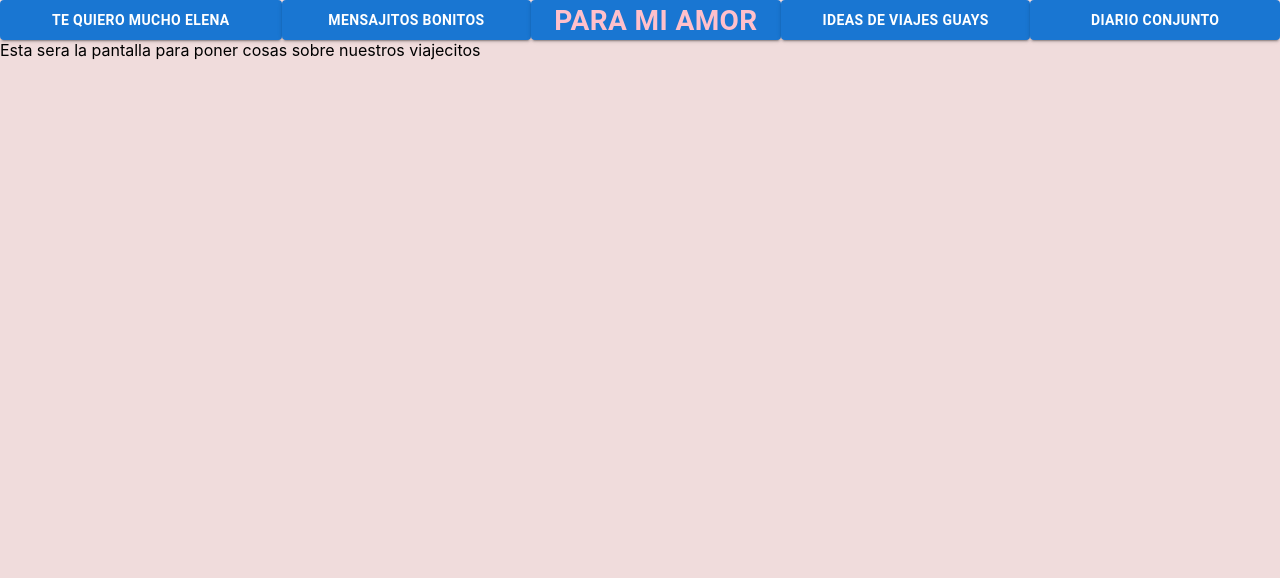
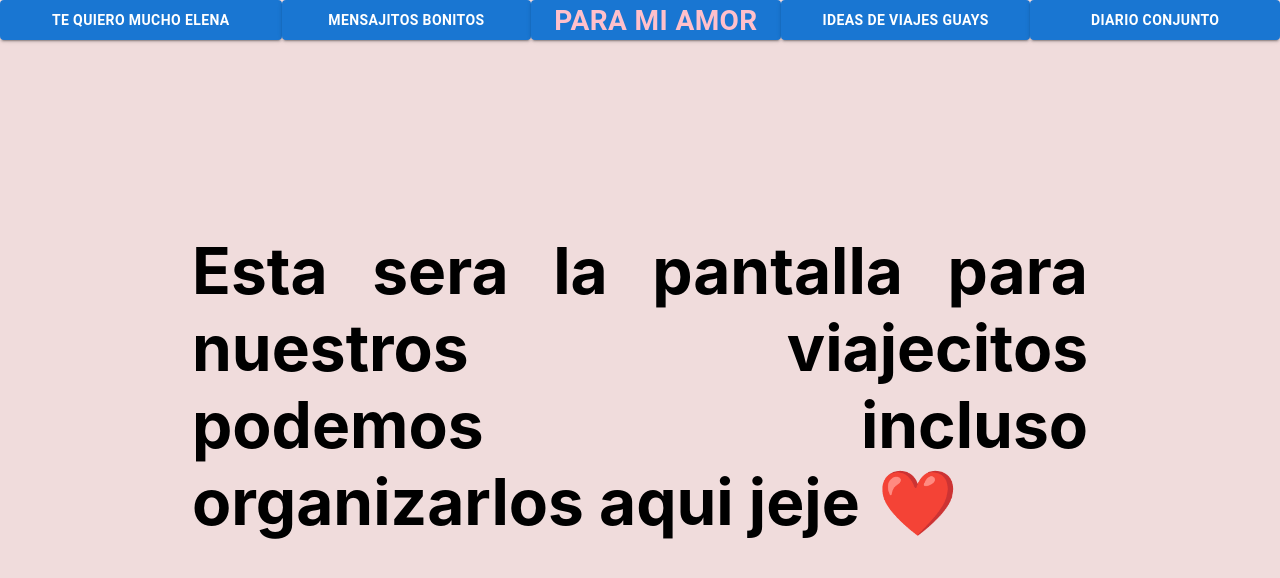
Before and after one commit to Churly01/Churly01.github.io, a React (Create React App) app: page /viajes in a window 1280 px wide. Shown: the top 578 px of the page. Built offline with nearby package versions, Linux system fonts and the light colour scheme.

Commit message:
Add new messages to screens

```diff
--- a/src/screens/DiaryScreen.js
+++ b/src/screens/DiaryScreen.js
@@ -1,8 +1,11 @@
 const DiaryScreen = () => {
   return (
-    <div>
-      Esta sera la pantalla para poner nuestro diario conjunto jeje
+    <div style={{fontSize: "4em", color:"black", margin: "3em", textAlign:'justify'}}>
+      <b>
+        Esta sera la pantalla para poner nuestro diario conjunto jeje
+      </b> ❤️
     </div>
+
   );
 }
 
--- a/src/screens/Main.js
+++ b/src/screens/Main.js
@@ -7,7 +7,8 @@ const Main = () => {
       <b>
         Esta es la pagina web que le estoy haciendo a mi amorcito Elena.
         Le va a encantar mucho seguro porque le gustan los mensajitos guays y bonitos.
-        Dentro de poco va a poder escribir mensajitos y que se guarden para siempre </b> ❤️
+        Dentro de poco va a poder escribir mensajitos y que se guarden para siempre
+      </b> ❤️
     </div>
     );
 }
--- a/src/screens/TripsScreen.js
+++ b/src/screens/TripsScreen.js
@@ -1,8 +1,11 @@
 const TripsScreen = () => {
   return (
-      <div>
-      Esta sera la pantalla para poner cosas sobre nuestros viajecitos
-      </div>
+    <div style={{fontSize: "4em", color:"black", margin: "3em", textAlign:'justify'}}>
+      <b>
+        Esta sera la pantalla para nuestros viajecitos podemos incluso organizarlos aqui jeje
+      </b> ❤️
+    </div>
+
   );
 }
 
```
